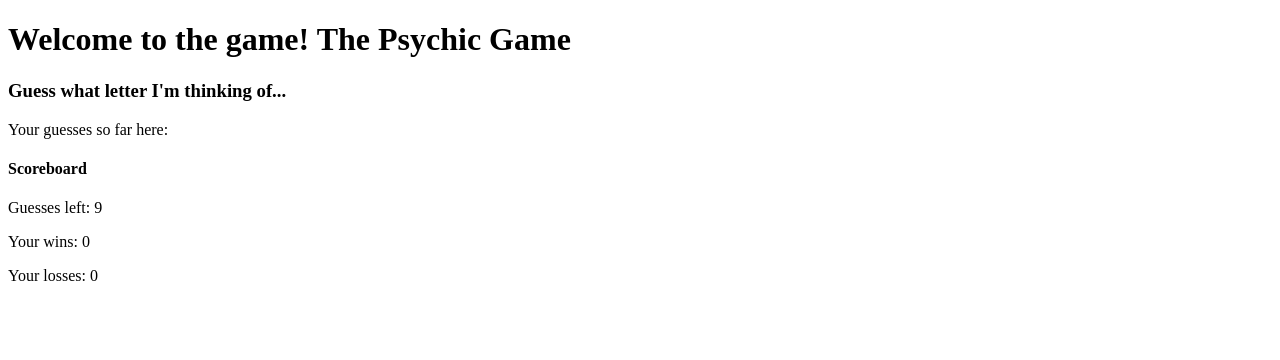
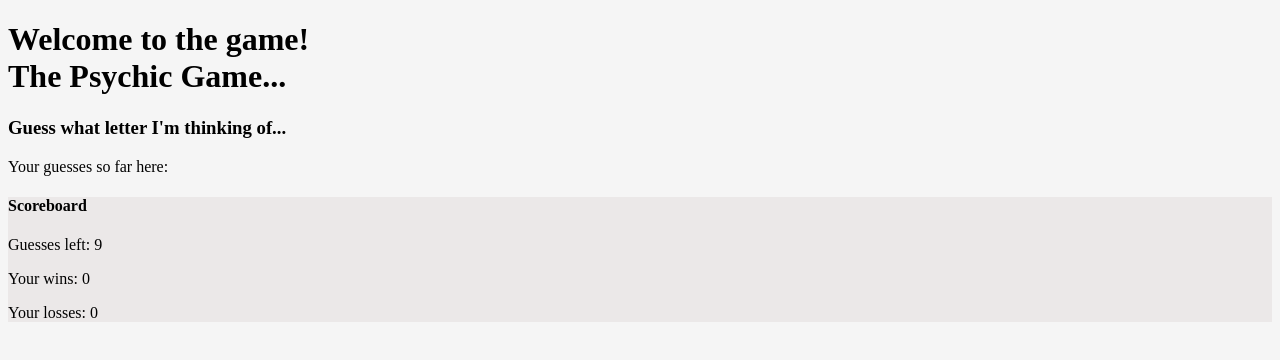
Before and after one commit to NanceCA/psychic-game, a plain HTML site: page index.html in a window 1280 px wide. Drawn offline with Linux system fonts and the light colour scheme.

Commit message:
adding some css styling

```diff
--- a/assets/css/style.css
+++ b/assets/css/style.css
@@ -0,0 +1,7 @@
+body {
+    background: whitesmoke;
+}
+
+section {
+    background:rgb(235, 232, 232);
+}
--- a/index.html
+++ b/index.html
@@ -3,6 +3,8 @@
 
 <head>
     <script type="text/javascript" src="assets/javascript/game.js"></script>
+    <link rel="stylesheet" type="text/css" href="assets/css/style.css">
+
     <meta charset="UTF-8">
     <meta name="viewport" content="width=device-width, initial-scale=1.0">
     <meta http-equiv="X-UA-Compatible" content="ie=edge">
@@ -12,7 +14,8 @@
 
 <body>
 
-    <h1>Welcome to the game! The Psychic Game</h1>
+    <h1>Welcome to the game! <br>
+        The Psychic Game...</h1>
 
     <h3>Guess what letter I'm thinking of...</h3>
     <!-- I am moving this up so that's it's easier from a user perpsective -->
```
